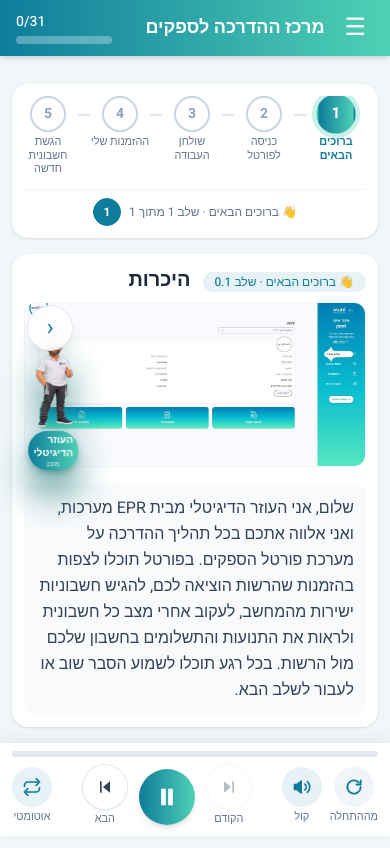
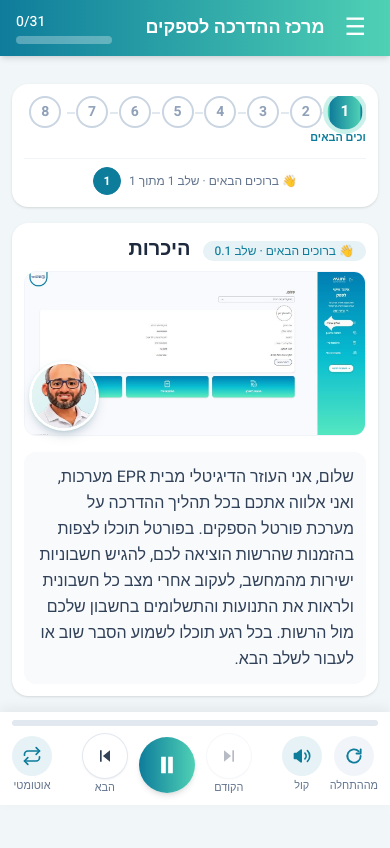
Before and after one commit to mimran2207-EPR/portel-sifkim, a React (Vite) app: page / in a window 390 px wide. Built offline with nearby package versions, Linux system fonts and the light colour scheme.

Commit message:
ui: mobile layout - zoom to highlight, avatar bubble, compact stepper

```diff
--- a/src/components/ProcessStepper.tsx
+++ b/src/components/ProcessStepper.tsx
@@ -33,7 +33,7 @@ export default function ProcessStepper({ modules, currentId, done, onSelect }: P
         {modules.map((m, i) => {
           const st = moduleState(m, currentId, doneSet);
           return (
-            <li key={m.id} className="flex min-w-[4.5rem] flex-1 items-start">
+            <li key={m.id} className="flex min-w-[2.6rem] flex-1 items-start md:min-w-[4.5rem]">
               <button
                 type="button"
                 onClick={() => onSelect(m.steps[0].id)}
@@ -42,18 +42,18 @@ export default function ProcessStepper({ modules, currentId, done, onSelect }: P
                 className="group flex w-full flex-col items-center gap-1 focus:outline-none"
               >
                 <span
-                  className={`flex h-9 w-9 items-center justify-center rounded-full border-2 text-sm font-bold transition group-hover:scale-110 group-focus-visible:ring-4 group-focus-visible:ring-[#0e7c9b]/40 md:h-11 md:w-11 md:text-base ${circle[st]}`}
+                  className={`flex h-8 w-8 items-center justify-center rounded-full border-2 text-sm font-bold transition group-hover:scale-110 group-focus-visible:ring-4 group-focus-visible:ring-[#0e7c9b]/40 md:h-11 md:w-11 md:text-base ${circle[st]}`}
                 >
                   {st === "done" ? "✓" : i + 1}
                 </span>
-                <span className={`text-center text-[0.68rem] leading-tight md:text-xs ${st === "current" ? "font-bold text-[#0e7c9b]" : "text-slate-500"}`}>
+                <span className={`text-center text-[0.68rem] leading-tight md:text-xs ${st === "current" ? "font-bold text-[#0e7c9b] max-md:whitespace-nowrap" : "text-slate-500 max-md:hidden"}`}>
                   {m.title}
                 </span>
               </button>
               {i < modules.length - 1 && (
                 <span
                   aria-hidden="true"
-                  className={`mt-[1.1rem] h-0.5 min-w-3 flex-1 md:mt-[1.35rem] ${st === "done" ? "bg-[#4fd1b5]" : "bg-slate-200"}`}
+                  className={`mt-[1rem] h-0.5 min-w-2 flex-1 md:mt-[1.35rem] ${st === "done" ? "bg-[#4fd1b5]" : "bg-slate-200"}`}
                 />
               )}
             </li>
--- a/src/components/StepStage.tsx
+++ b/src/components/StepStage.tsx
@@ -1,4 +1,4 @@
-import { useEffect, useRef, useState, type ReactNode } from "react";
+import { useEffect, useLayoutEffect, useRef, useState, type ReactNode } from "react";
 import type { Module, Step } from "../content/types";
 import { screenUrl } from "../lib/media";
 import KaraokeText from "./KaraokeText";
@@ -46,6 +46,49 @@ function Placeholder({ module, step }: Props) {
   );
 }
 
+// Phones: true below the md breakpoint (768px).
+function useIsMobile(): boolean {
+  const query = "(max-width: 767px)";
+  const get = () => typeof window !== "undefined" && typeof window.matchMedia === "function" && window.matchMedia(query).matches;
+  const [mobile, setMobile] = useState(get);
+  useEffect(() => {
+    if (typeof window.matchMedia !== "function") return;
+    const mq = window.matchMedia(query);
+    const on = () => setMobile(mq.matches);
+    mq.addEventListener?.("change", on);
+    return () => mq.removeEventListener?.("change", on);
+  }, []);
+  return mobile;
+}
+
+// On phones the screenshot is zoomed onto the highlighted area so it is readable;
+// returns the frame height and the zoomed image box (px), or null when not zooming.
+function useZoom(step: Step, enabled: boolean, frameRef: React.RefObject<HTMLDivElement | null>, ratio: number | null) {
+  const [box, setBox] = useState<{ frameH: number; w: number; left: number; top: number } | null>(null);
+  useLayoutEffect(() => {
+    const h = step.highlight;
+    const el = frameRef.current;
+    if (!enabled || !h || !el || !ratio) return setBox(null);
+    const calc = () => {
+      const W = el.clientWidth;
+      const zoom = Math.min(3, Math.max(1.5, 75 / h.w));
+      const w = W * zoom;
+      const innerH = w / ratio;
+      const frameH = Math.min(W * 0.8, innerH);
+      const cx = ((h.x + h.w / 2) / 100) * w;
+      const cy = ((h.y + h.h / 2) / 100) * innerH;
+      const left = Math.min(0, Math.max(W - w, W / 2 - cx));
+      const top = Math.min(0, Math.max(frameH - innerH, frameH / 2 - cy));
+      setBox({ frameH, w, left, top });
+    };
+    calc();
+    const ro = typeof ResizeObserver !== "undefined" ? new ResizeObserver(calc) : null;
+    ro?.observe(el);
+    return () => ro?.disconnect();
+  }, [step, enabled, frameRef, ratio]);
+  return box;
+}
+
 const arrow =
   "absolute top-[16%] z-30 flex h-11 w-11 -translate-y-1/2 items-center justify-center rounded-full bg-white/90 text-2xl text-[#0e7c9b] shadow-lg ring-1 ring-slate-200 backdrop-blur transition hover:scale-110 hover:bg-white focus-visible:outline-2 focus-visible:outline-[#0e7c9b] disabled:pointer-events-none disabled:opacity-0 md:h-14 md:w-14";
 
@@ -57,6 +100,11 @@ export default function StepStage({ module, step, focusTitle = false, activeWord
     if (focusTitle) titleRef.current?.focus();
   }, [focusTitle]);
   const showImage = failed !== step.id;
+  const isMobile = useIsMobile();
+  const [ratio, setRatio] = useState<number | null>(null);
+  const [fullView, setFullView] = useState(false);
+  const frameRef = useRef<HTMLDivElement>(null);
+  const zoom = useZoom(step, isMobile && !fullView && showImage, frameRef, ratio);
 
   return (
     <section aria-labelledby="step-title" className="rounded-2xl bg-white p-3 shadow-sm md:p-4">
@@ -72,17 +120,35 @@ export default function StepStage({ module, step, focusTitle = false, activeWord
       {/* Width is capped from viewport height so image + ring scale together (keeps % coords exact). */}
       <div className="relative mx-auto w-full max-w-[max(18rem,calc((100vh-17rem)*2.05))]">
         {showImage ? (
-          <div className="relative overflow-hidden rounded-xl border border-slate-100">
+          <div ref={frameRef} className="relative overflow-hidden rounded-xl border border-slate-100" style={zoom ? { height: zoom.frameH } : undefined}>
+            <div
+              className={zoom ? "absolute transition-[left,top] duration-500" : "relative"}
+              style={zoom ? { width: zoom.w, left: zoom.left, top: zoom.top } : undefined}
+            >
               <img
                 key={step.id}
                 data-role="screen"
                 src={screenUrl(step.id)}
                 alt={`צילום מסך: ${step.title}`}
                 className={`block w-full ${loaded === step.id ? "" : "invisible"}`}
-              onLoad={() => setLoaded(step.id)}
+                onLoad={(e) => {
+                  setLoaded(step.id);
+                  const im = e.currentTarget;
+                  if (im.naturalHeight) setRatio(im.naturalWidth / im.naturalHeight);
+                }}
                 onError={() => setFailed(step.id)}
               />
               <HighlightRing step={step} />
+            </div>
+            {isMobile && step.highlight && (
+              <button
+                type="button"
+                onClick={() => setFullView((v) => !v)}
+                className="absolute right-2 top-2 z-30 rounded-full bg-white/90 px-3 py-1 text-xs font-medium text-[#0e7c9b] shadow ring-1 ring-slate-200"
+              >
+                {fullView ? "🔍 התמקד באזור" : "⤢ מסך מלא"}
+              </button>
+            )}
           </div>
         ) : (
           <div className="relative">
@@ -92,12 +158,12 @@ export default function StepStage({ module, step, focusTitle = false, activeWord
         )}
         {/* RTL: previous screen on the right edge, next screen on the left edge */}
         {onPrev && (
-          <button type="button" aria-label="המסך הקודם" onClick={onPrev} disabled={!canPrev} className={`${arrow} right-1 md:-right-5`}>
+          <button type="button" aria-label="המסך הקודם" onClick={onPrev} disabled={!canPrev} className={`${arrow} right-1 max-md:hidden md:-right-5`}>
             <span aria-hidden="true">›</span>
           </button>
         )}
         {onNext && (
-          <button type="button" aria-label="המסך הבא" onClick={onNext} disabled={!canNext} className={`${arrow} left-1 md:-left-5`}>
+          <button type="button" aria-label="המסך הבא" onClick={onNext} disabled={!canNext} className={`${arrow} left-1 max-md:hidden md:-left-5`}>
             <span aria-hidden="true">‹</span>
           </button>
         )}
@@ -106,7 +172,7 @@ export default function StepStage({ module, step, focusTitle = false, activeWord
           <div
             data-testid="presenter-slot"
             style={{ ["--tilt" as string]: -1 }}
-            className="absolute bottom-0 left-1 z-20 w-[clamp(44px,15%,240px)] md:w-[clamp(64px,18%,240px)] translate-y-[4%] md:-translate-x-[34%]"
+            className="presenter-slot absolute bottom-2 left-2 z-20 w-16 md:bottom-0 md:left-1 md:w-[clamp(64px,18%,240px)] md:translate-y-[4%] md:-translate-x-[34%]"
           >
             {presenter}
           </div>
--- a/src/styles.css
+++ b/src/styles.css
@@ -109,6 +109,36 @@ body {
   box-shadow: 0 4px 10px -4px rgba(8, 60, 80, 0.5);
 }
 
+/* Phones: the presenter becomes a small round "video call" bubble showing the face. */
+@media (max-width: 767px) {
+  .presenter-slot .avatar-3d {
+    overflow: hidden;
+    border-radius: 9999px;
+    aspect-ratio: 1;
+    background: linear-gradient(135deg, #e6f6f2, #d6eef5);
+    box-shadow:
+      0 0 0 3px #fff,
+      0 6px 14px -4px rgba(8, 60, 80, 0.5),
+      0 0 calc(4px + var(--lvl, 0) * 16px) rgba(79, 209, 181, 0.95);
+    filter: none;
+    animation: none;
+  }
+  .presenter-slot .avatar-face,
+  .presenter-slot .avatar-media {
+    aspect-ratio: 1;
+  }
+  .presenter-slot .avatar-frame,
+  .presenter-slot .avatar-media {
+    object-fit: cover;
+    object-position: 50% 0%;
+    transform: scale(2.3);
+    transform-origin: 51% 9%;
+  }
+  .presenter-slot .avatar-tag {
+    display: none;
+  }
+}
+
 /* Spotlight: dim the screenshot around the highlighted area. */
 .spotlight {
   box-shadow: 0 0 0 9999px rgba(15, 23, 42, 0.38);
```
Lines whose indentation alone changed are shown as unchanged.
